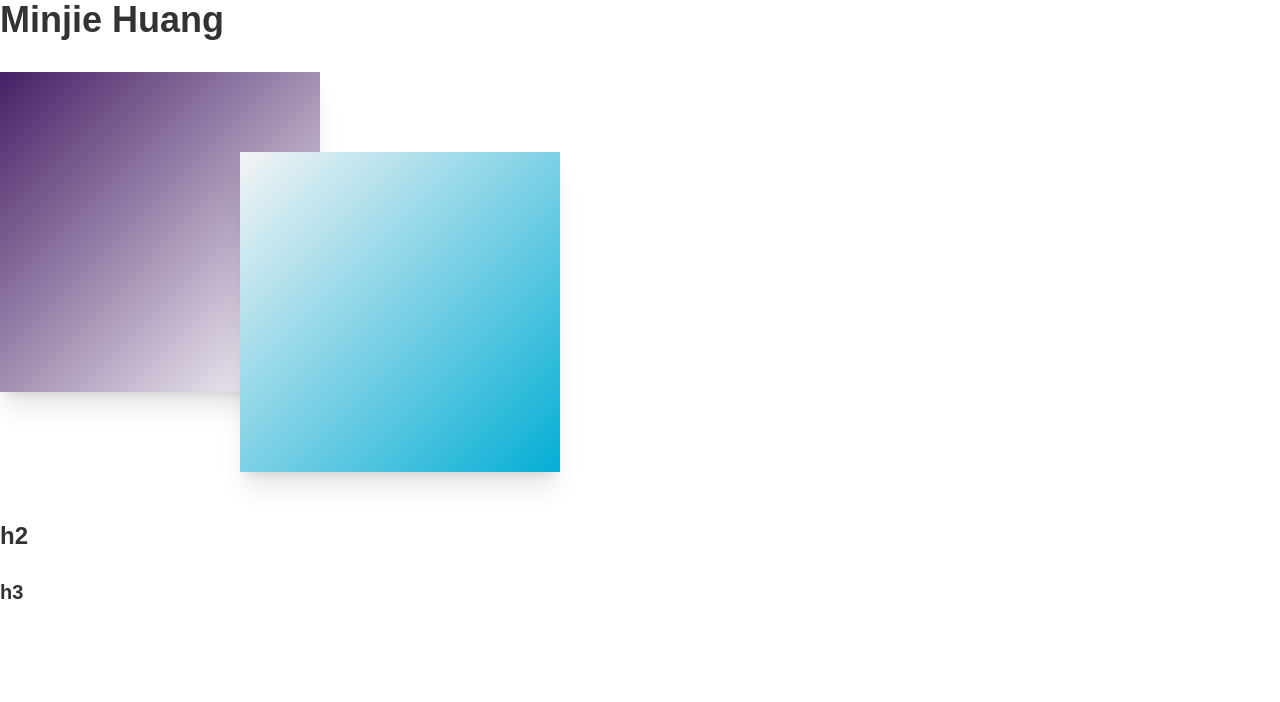
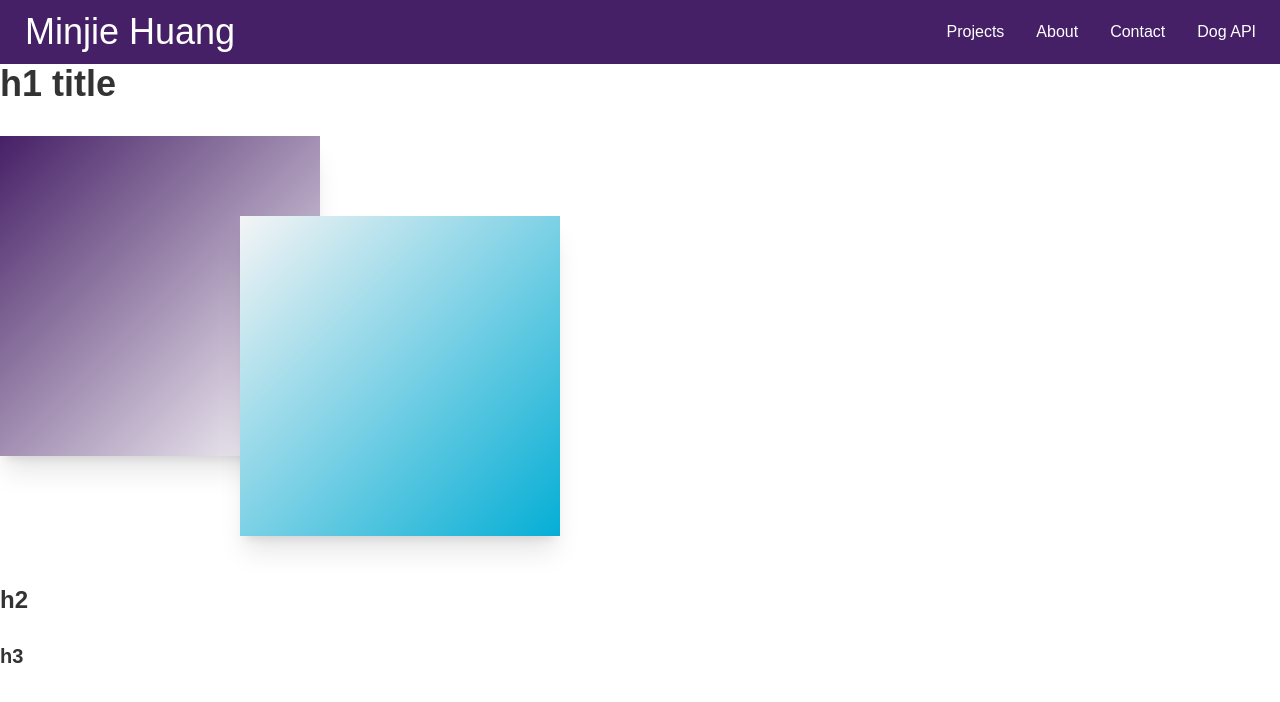
Before and after one commit to ads1029/profolio-with-nextjs, a Next.js app: page /about in a window 1280 px wide. Shown: the top 702 px of the page. Built offline with nearby package versions, Linux system fonts and the light colour scheme.

Commit message:
update nav to contact and about page

```diff
--- a/pages/about.jsx
+++ b/pages/about.jsx
@@ -1,9 +1,11 @@
 import React from "react";
-
+import Nav from "src/components/Nav";
 const About = () => {
   return (
+    <div>
+      <Nav></Nav>
       <div className="prose">
-      <h1>Minjie Huang</h1>
+        <h1>h1 title</h1>
         <div className="flex flex-row">
           <div className="bg-gradient-to-br from-primary w-80 h-80 col-start-1  shadow-xl" />
           <div className="bg-gradient-to-tl from-accent to-zinc-100 w-80 h-80 col-start-2 -ml-20 mt-20 shadow-xl" />
@@ -11,6 +13,7 @@ const About = () => {
         <h2>h2</h2>
         <h3>h3</h3>
       </div>
+    </div>
   );
 };
 
--- a/pages/contact.jsx
+++ b/pages/contact.jsx
@@ -1,7 +1,13 @@
 import React from "react";
+import Nav from "src/components/Nav";
 
 const Contact = () => {
-  return <div>Contact</div>;
+  return (
+    <div>
+      <Nav />
+      Contact
+    </div>
+  );
 };
 
 export default Contact;
```
Also changed, not shown: tsconfig.json (+2 -9 lines). Lines whose indentation alone changed are shown as unchanged.
